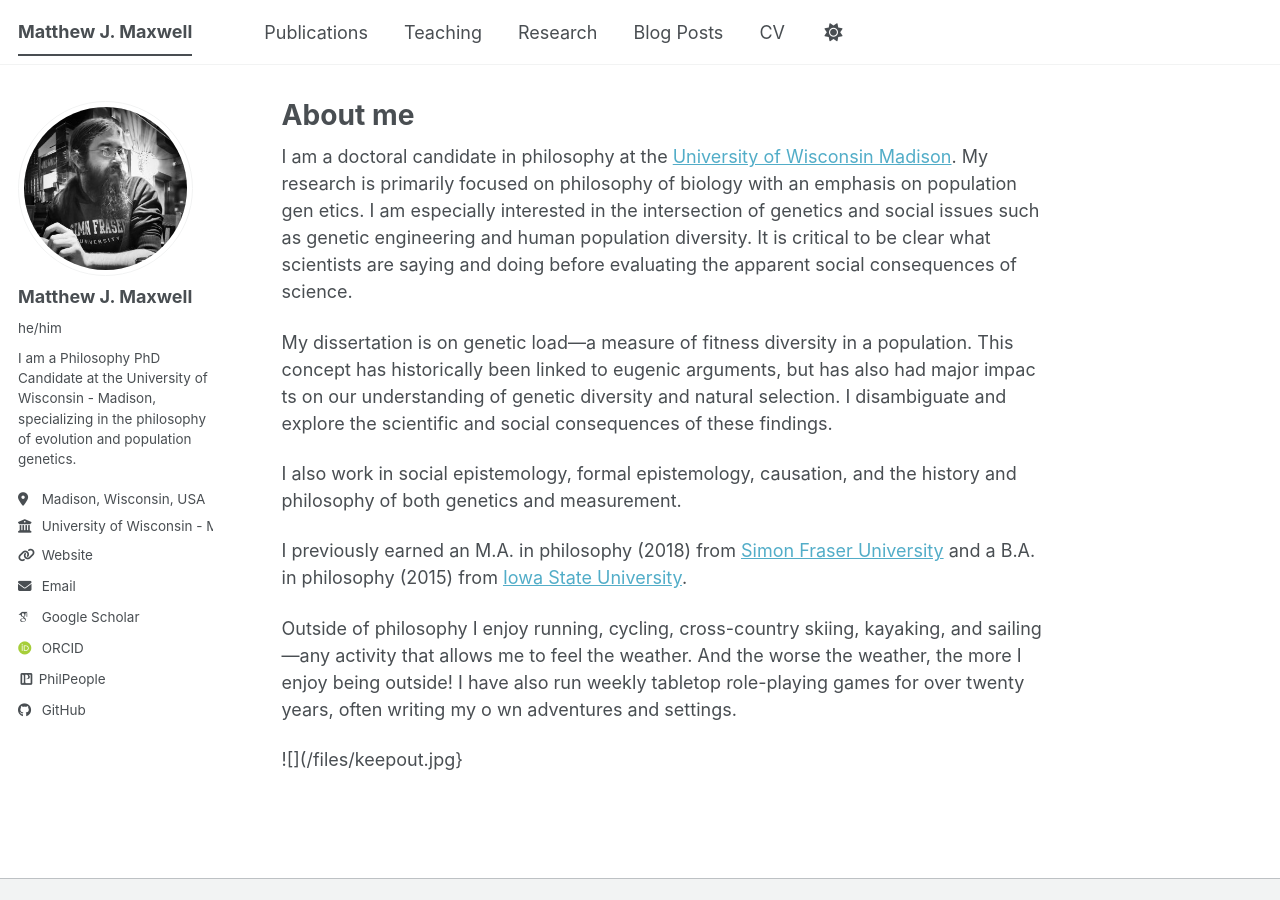
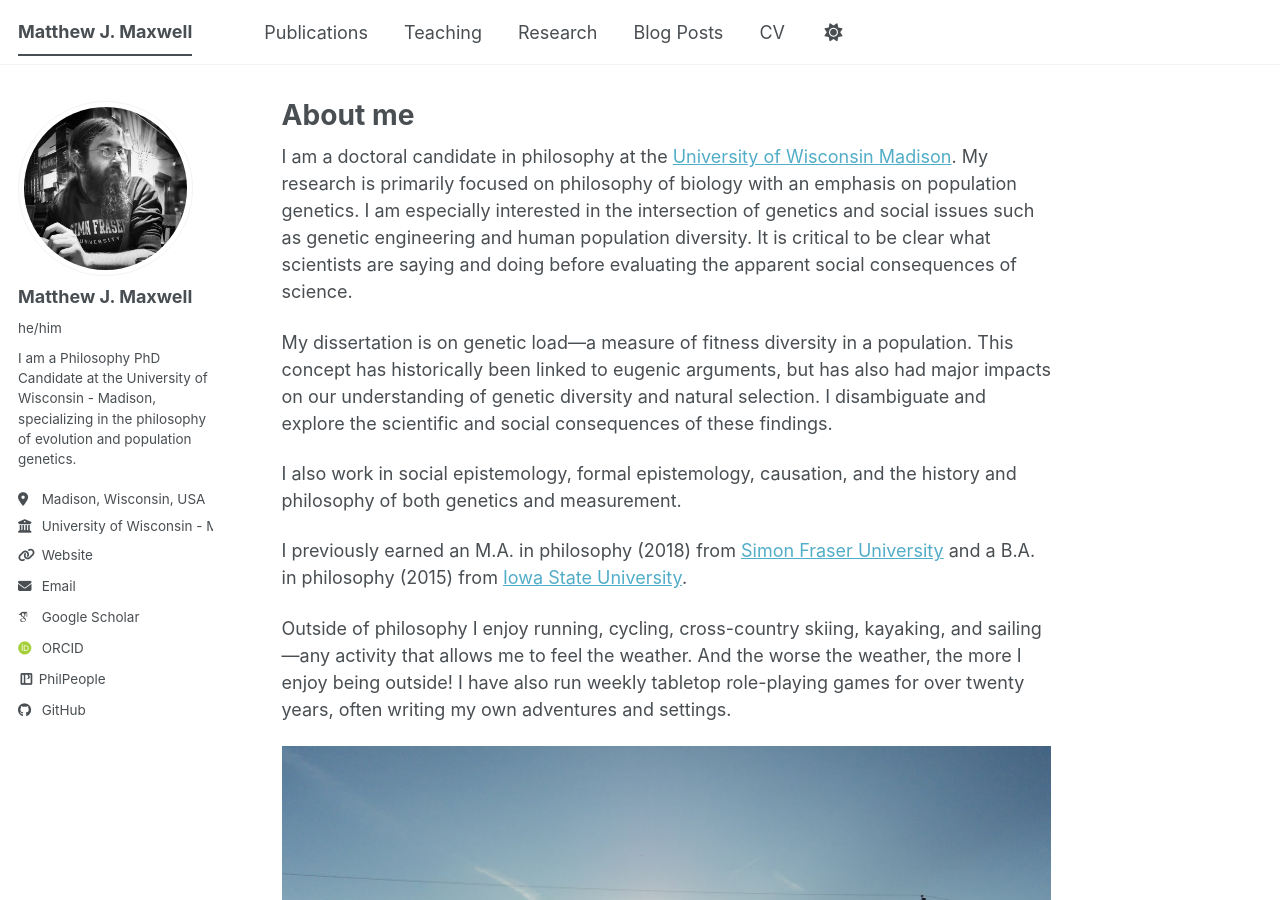
Before and after one commit to mattjmaxwell/mattjmaxwell.github.io, a Jekyll site: the page built from _pages/about.md, in a window 1280 px wide and 900 px high. Built offline with Jekyll 4.4.1, drawn with Linux system fonts in a browser that asks for light colours; some web fonts are replaced; a script bundle is joined from its source files by our own code; library files that are not in the unit come from our copies.

Commit message:
Update about.md

```diff
--- a/_pages/about.md
+++ b/_pages/about.md
@@ -9,14 +9,12 @@ redirect_from:
 ---
 
 I am a doctoral candidate in philosophy at the [University of Wisconsin Madison](https://philosophy.wisc.edu/).
-My research is primarily focused on philosophy of biology with an emphasis on population gen
-etics.
+My research is primarily focused on philosophy of biology with an emphasis on population genetics.
 I am especially interested in the intersection of genetics and social issues such as genetic engineering and human population diversity.
 It is critical to be clear what scientists are saying and doing before evaluating the apparent social consequences of science.
 
 My dissertation is on genetic load---a measure of fitness diversity in a population.
-This concept has historically been linked to eugenic arguments, but has also had major impac
-ts on our understanding of genetic diversity and natural selection.
+This concept has historically been linked to eugenic arguments, but has also had major impacts on our understanding of genetic diversity and natural selection.
 I disambiguate and explore the scientific and social consequences of these findings.
 
 I also work in social epistemology, formal epistemology, causation, and the history and philosophy of both genetics and measurement.
@@ -25,7 +23,6 @@ I previously earned an M.A. in philosophy (2018) from [Simon Fraser University](
 
 Outside of philosophy I enjoy running, cycling, cross-country skiing, kayaking, and sailing---any activity that allows me to feel the weather.
 And the worse the weather, the more I enjoy being outside!
-I have also run weekly tabletop role-playing games for over twenty years, often writing my o
-wn adventures and settings.
+I have also run weekly tabletop role-playing games for over twenty years, often writing my own adventures and settings.
 
-![](/files/keepout.jpg}
+![](/files/keepout.jpg)
```
